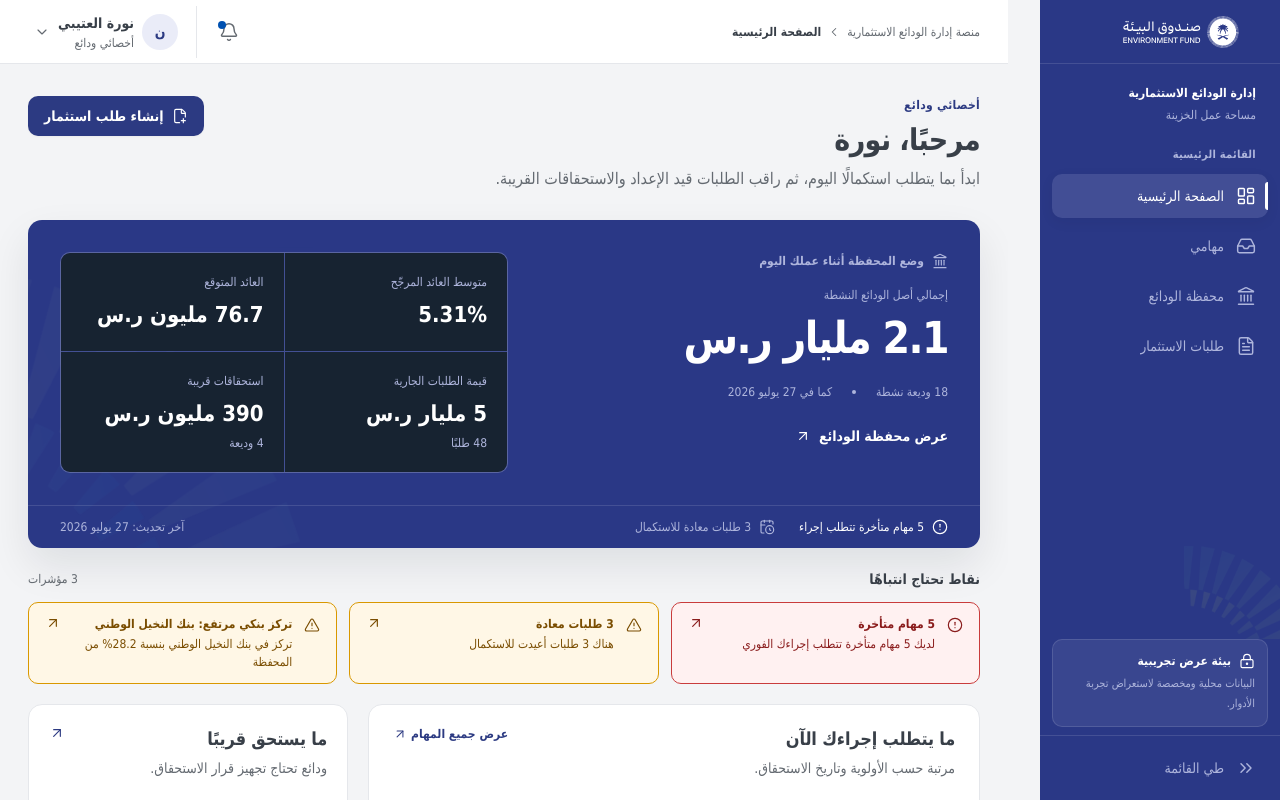
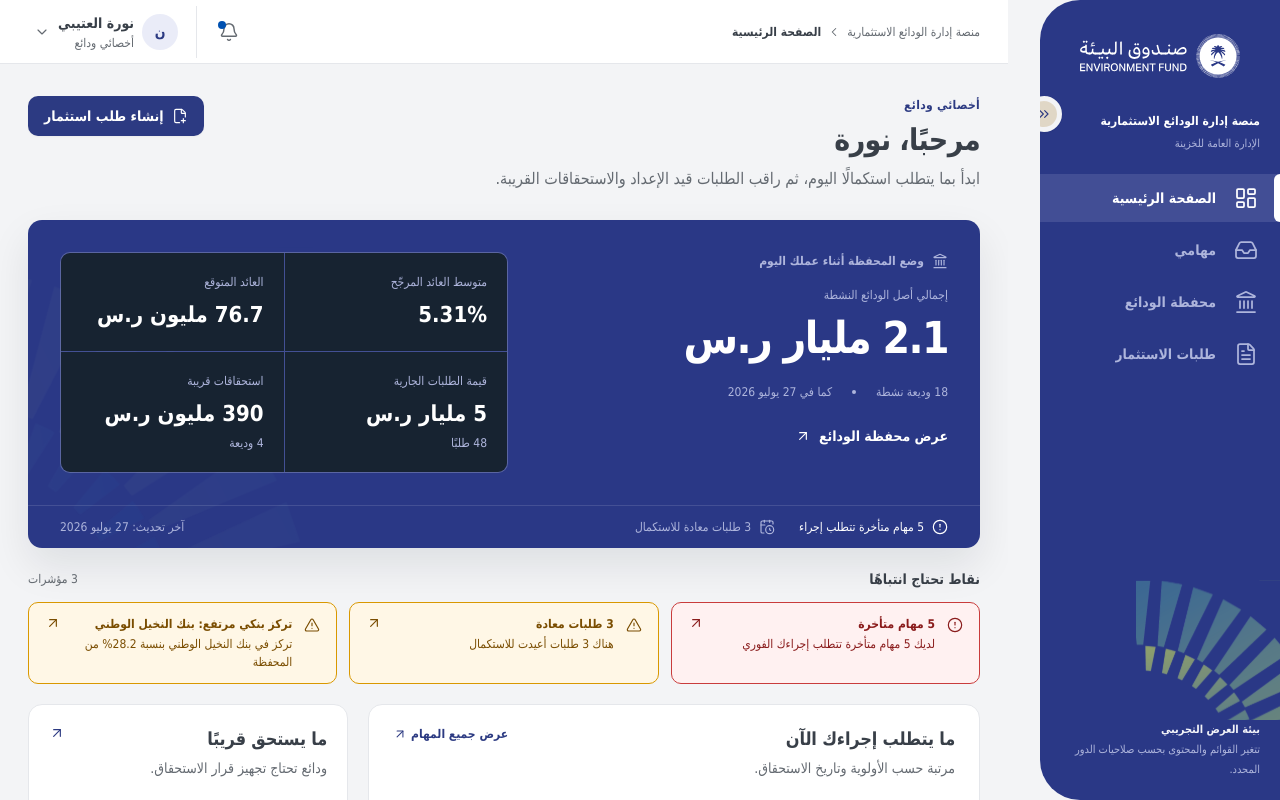
Before and after one commit to faenazi/ef-Deposit-management-prototype, a React (Vite) app in the folder src/: page / in a window 1280 px wide. Shown: the top 800 px of the page. Built offline with nearby package versions, Linux system fonts and the light colour scheme.

Commit message:
style: redesign sidebar using EF Figma rail

```diff
--- a/src/src/layouts/SidebarNav.tsx
+++ b/src/src/layouts/SidebarNav.tsx
@@ -1,4 +1,4 @@
-import { ChevronsLeft, ChevronsRight, LockKeyhole } from 'lucide-react'
+import { ChevronsLeft, ChevronsRight } from 'lucide-react'
 import { NavLink } from 'react-router'
 
 import { cn } from '@/lib/cn'
@@ -11,54 +11,59 @@ import { navigationItems } from '@/layouts/navigation'
 interface SidebarNavProps {
   collapsed?: boolean
   onToggleCollapsed?: () => void
-  /** Closes the mobile drawer after navigating. */
   onNavigate?: () => void
 }
 
-/**
- * Fixed six-item RTL navigation (DEC-009) on the dark institutional navy
- * surface (DEC-024, supersedes DEC-022): navy background, white horizontal
- * logo expanded, official white symbol collapsed, primary-blue active item
- * with white label and a slim start-edge indicator, low-opacity white hover
- * and borders. One cropped secondary-pattern moment sits in the flexible
- * empty space above the collapse control in expanded mode only
- * (06-pattern-system.md §7, navy-surface opacity range).
- */
+/** Environment Fund right navigation rail, adapted from Figma node 54764:53867. */
 export function SidebarNav({ collapsed = false, onToggleCollapsed, onNavigate }: SidebarNavProps) {
-  // Navigation reflects the current role's permissions (same central
-  // route-access map as the route guard, so hidden ≠ merely hidden).
   const { canAccessPath } = useUser()
   const visibleItems = navigationItems.filter((item) => canAccessPath(item.path))
 
   return (
-    <div className="relative flex h-full flex-col overflow-hidden bg-sidebar-surface">
+    <div
+      className={cn(
+        'relative flex h-full flex-col overflow-hidden bg-sidebar-surface text-white',
+        'lg:rounded-bl-[40px] lg:rounded-tl-[40px]',
+      )}
+    >
       <div
         className={cn(
-          'flex h-[var(--layout-header-height)] shrink-0 items-center border-b border-sidebar-border',
-          collapsed ? 'justify-center px-2' : 'px-6',
+          'flex h-28 shrink-0 items-center justify-center px-4',
+          collapsed && 'px-2',
         )}
       >
         {collapsed ? (
-          <BrandLogo variant="symbol-white" heightClassName="h-7" />
+          <BrandLogo variant="symbol-white" heightClassName="h-9" />
         ) : (
-          <BrandLogo variant="horizontal-white" heightClassName="h-8" />
+          <BrandLogo variant="horizontal-white" heightClassName="h-[52px]" />
         )}
       </div>
 
+      {onToggleCollapsed && (
+        <button
+          type="button"
+          onClick={onToggleCollapsed}
+          aria-label={collapsed ? 'توسيع القائمة الجانبية' : 'طي القائمة الجانبية'}
+          title={collapsed ? 'توسيع القائمة الجانبية' : 'طي القائمة الجانبية'}
+          className={cn(
+            'absolute -left-3.5 top-24 z-10 flex size-9 items-center justify-center rounded-full',
+            'border-[5px] border-canvas bg-[#e0d7c6] text-action-primary shadow-xs',
+            'transition-transform hover:scale-105 focus-visible:outline-action-primary',
+          )}
+        >
+          <Icon icon={collapsed ? ChevronsLeft : ChevronsRight} size="sm" />
+        </button>
+      )}
+
       {!collapsed && (
-        <div className="px-6 pb-3 pt-5">
-          <p className="text-small font-semibold text-white">إدارة الودائع الاستثمارية</p>
-          <p className="mt-1 text-small text-sidebar-text">مساحة عمل الخزينة</p>
+        <div className="px-5 pb-3">
+          <p className="text-small font-semibold text-white">منصة إدارة الودائع الاستثمارية</p>
+          <p className="mt-1 text-[11px] leading-5 text-sidebar-text">الإدارة العامة للخزينة</p>
         </div>
       )}
 
-      <nav aria-label="التنقل الرئيسي" className="overflow-y-auto px-3 py-2">
-        {!collapsed && (
-          <p className="mb-2 px-3 text-[11px] font-semibold tracking-wide text-sidebar-text">
-            القائمة الرئيسية
-          </p>
-        )}
-        <ul className="space-y-1.5">
+      <nav aria-label="التنقل الرئيسي" className="relative z-[1] overflow-y-auto py-2">
+        <ul className="space-y-1">
           {visibleItems.map((item) => (
             <li key={item.path}>
               <NavLink
@@ -68,11 +73,11 @@ export function SidebarNav({ collapsed = false, onToggleCollapsed, onNavigate }:
                 title={collapsed ? item.label : undefined}
                 className={({ isActive }) =>
                   cn(
-                    'group relative flex min-h-11 items-center gap-3 rounded-md px-3 text-body font-medium',
+                    'group relative flex h-12 items-center gap-3 px-4 text-body font-semibold',
                     'transition-colors duration-[var(--motion-fast)] focus-visible:outline-white',
-                    collapsed && 'justify-center px-0',
+                    collapsed && 'justify-center px-2',
                     isActive
-                      ? 'bg-sidebar-active text-white shadow-sm'
+                      ? 'bg-sidebar-active text-white'
                       : 'text-sidebar-text hover:bg-sidebar-hover hover:text-white',
                   )
                 }
@@ -82,10 +87,17 @@ export function SidebarNav({ collapsed = false, onToggleCollapsed, onNavigate }:
                     {isActive && (
                       <span
                         aria-hidden="true"
-                        className="absolute inset-y-2 start-0 w-[3px] rounded-e-full bg-white"
+                        className="absolute inset-y-0 right-0 w-1.5 rounded-l-full bg-white"
                       />
                     )}
-                    <Icon icon={item.icon} size="md" />
+                    <span
+                      className={cn(
+                        'flex size-9 shrink-0 items-center justify-center',
+                        isActive ? 'text-white' : 'text-sidebar-text group-hover:text-white',
+                      )}
+                    >
+                      <Icon icon={item.icon} size="lg" />
+                    </span>
                     {!collapsed && <span className="truncate">{item.label}</span>}
                   </>
                 )}
@@ -95,51 +107,22 @@ export function SidebarNav({ collapsed = false, onToggleCollapsed, onNavigate }:
         </ul>
       </nav>
 
-      {/* Flexible empty space carrying the single controlled identity moment.
-          It collapses to zero height when vertical space runs out (the crop
-          simply disappears), stays out of the drawer's content flow, and is
-          omitted entirely in collapsed mode. */}
       <div aria-hidden="true" className="pointer-events-none relative grow overflow-hidden">
         {!collapsed && (
           <BrandPattern
             asset="pattern-secondary"
             placement="bottom-start"
             opacity="soft"
-            scale="corner"
+            scale="hero"
+            className="max-h-[230px] max-w-[250px] opacity-70"
           />
         )}
       </div>
 
       {!collapsed && (
-        <div className="mx-3 mb-2 rounded-md border border-sidebar-border bg-sidebar-hover px-3 py-3">
-          <div className="flex items-center gap-2 text-small font-semibold text-white">
-            <Icon icon={LockKeyhole} size="sm" />
-            بيئة عرض تجريبية
-          </div>
-          <p className="mt-1 text-[11px] leading-5 text-sidebar-text">
-            البيانات محلية ومخصصة لاستعراض تجربة الأدوار.
-          </p>
-        </div>
-      )}
-
-      {onToggleCollapsed && (
-        <div className={cn('border-t border-sidebar-border p-3', collapsed && 'flex justify-center')}>
-          <button
-            type="button"
-            onClick={onToggleCollapsed}
-            aria-label={collapsed ? 'توسيع القائمة الجانبية' : 'طي القائمة الجانبية'}
-            title={collapsed ? 'توسيع القائمة الجانبية' : 'طي القائمة الجانبية'}
-            className={cn(
-              'flex min-h-10 items-center gap-3 rounded-md px-3 text-body text-sidebar-text',
-              'transition-colors duration-[var(--motion-fast)] hover:bg-sidebar-hover hover:text-white',
-              'focus-visible:outline-white',
-              collapsed && 'justify-center px-2',
-            )}
-          >
-            {/* The sidebar sits on the physical right; collapse moves toward it. */}
-            <Icon icon={collapsed ? ChevronsLeft : ChevronsRight} size="md" />
-            {!collapsed && <span>طي القائمة</span>}
-          </button>
+        <div className="relative z-[1] px-5 pb-5 text-[11px] leading-5 text-sidebar-text">
+          <p className="font-semibold text-sidebar-text-strong">بيئة العرض التجريبي</p>
+          <p>تتغير القوائم والمحتوى بحسب صلاحيات الدور المحدد.</p>
         </div>
       )}
     </div>
```
